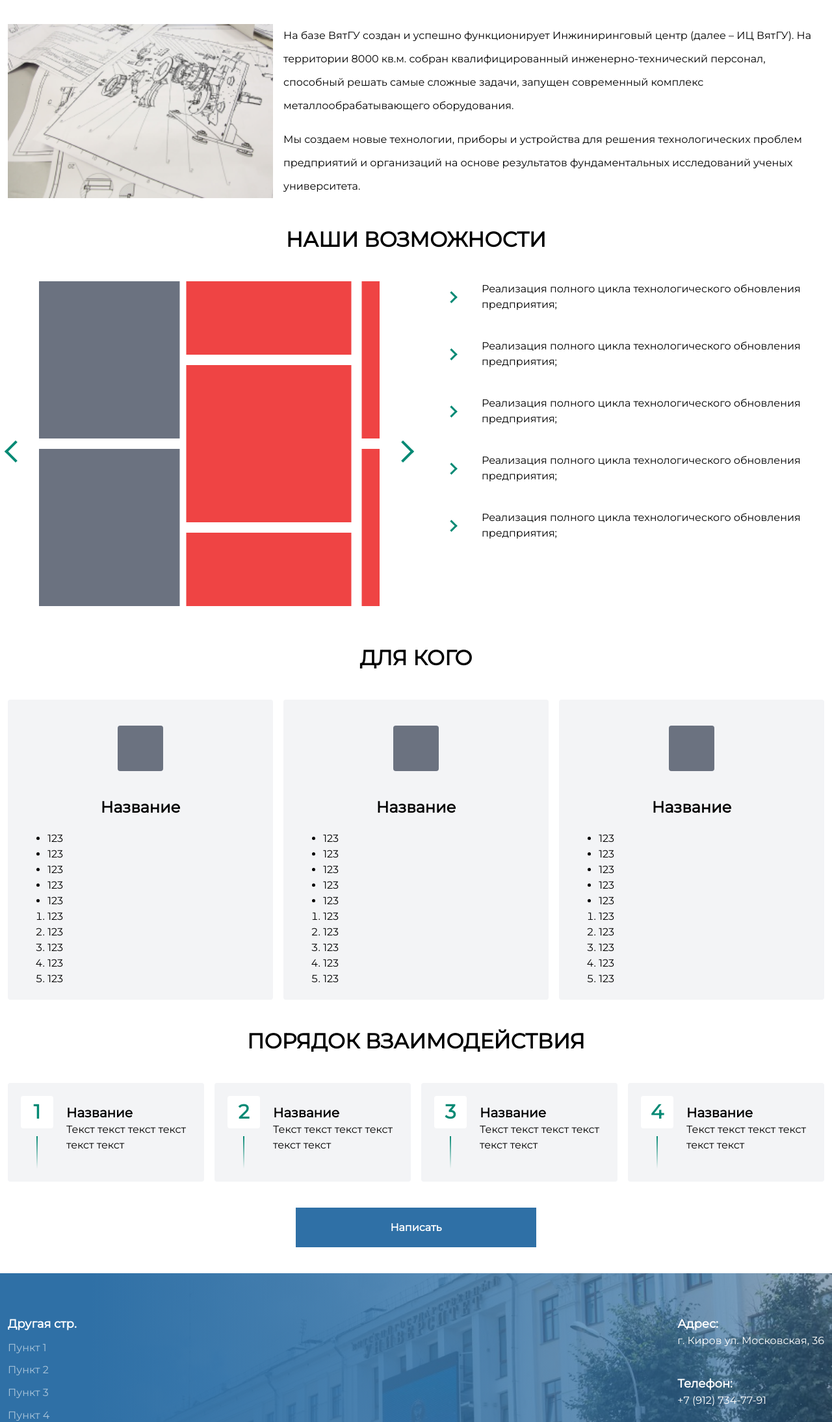
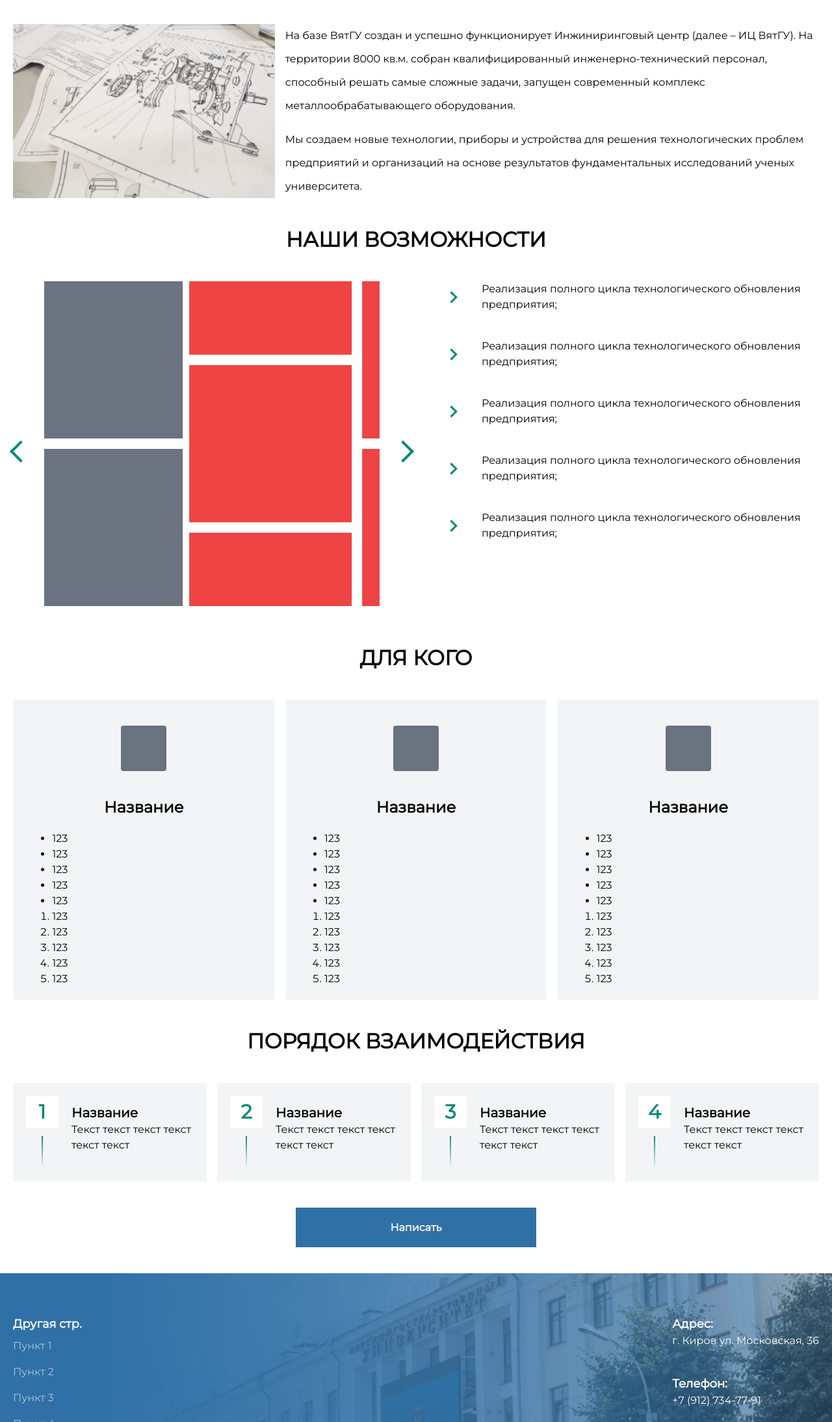
Before and after one commit to kardachh/ic_vyatsu, a website: page index.html in a window 1280 px wide. Shown: the part 611-2800 px from the top of the page at 65% size. Drawn offline with nearby package versions, Linux system fonts and the light colour scheme.

Commit message:
contacts mobile

```diff
--- a/index.html
+++ b/index.html
@@ -33,12 +33,12 @@
     </div>
 </div>
 
-<div class="h-[50vh] min-h-[400px] flex flex-col justify-center items-center container px-3 mx-auto mt-[120px]">
+<div class="h-[50vh] min-h-[400px] flex flex-col justify-center items-center container px-5 mx-auto mt-[120px]">
     <img src="assets/logo.svg" alt="logo" class="w-[30vw] max-w-[300px]"/>
     <div class="text-[24px] md:text-[40px] text-center font-[900] text-[#2F70A6] mt-5">ИНЖИНИРИНГОВЫЙ ЦЕНТР ВЯТГУ</div>
 </div>
 
-<div id="about" class="container px-3 mx-auto my-10">
+<div id="about" class="container px-5 mx-auto my-10">
     <div class="text-[20px] md:text-[32px] text-center mb-10 font-bold">О НАС</div>
     <div class="md:grid grid-cols-3 gap-4">
         <div class="col-span-1 row-span-2 overflow-hidden bg-cover"
@@ -56,7 +56,7 @@
     </div>
 </div>
 
-<div id="capabilities" class="container px-3 mx-auto my-10">
+<div id="capabilities" class="container px-5 mx-auto my-10">
     <div class="text-[20px] md:text-[32px] text-center mb-10 font-bold">НАШИ ВОЗМОЖНОСТИ</div>
     <div class="flex flex-col-reverse md:grid grid-cols-1 md:grid-cols-2 gap-4">
         <div class="relative">
@@ -161,7 +161,7 @@
     </div>
 </div>
 <!---->
-<div id="for-whom" class="container px-3 mx-auto my-10">
+<div id="for-whom" class="container px-5 mx-auto my-10">
     <div class="text-[20px] md:text-[32px] text-center mb-10 font-bold">ДЛЯ КОГО</div>
     <div class="grid grid-cols-1 md:grid-cols-3 gap-4">
         <div class="flex flex-col justify-center items-center bg-gray-100 rounded">
@@ -239,7 +239,7 @@
     </div>
 </div>
 <!---->
-<div id="interaction" class="container px-3 mx-auto my-10">
+<div id="interaction" class="container px-5 mx-auto my-10">
     <div class="text-[20px] md:text-[32px] text-center mb-10 font-bold">ПОРЯДОК ВЗАИМОДЕЙСТВИЯ</div>
     <div class="grid grid-cols-1 lg:grid-cols-4 gap-4">
         <div class="rounded bg-gray-100 p-5 flex">
@@ -327,17 +327,17 @@
         background-repeat: no-repeat;
         background-size: cover;
         background-position: top;">
-    <div class="container py-16 px-3 mx-auto flex justify-between">
+    <div class="container py-16 px-5 mx-auto flex flex-col md:flex-row justify-between">
         <div class="flex flex-col justify-between">
             <div class="text-white text-lg font-bold">Другая стр.</div>
-            <a class="text-[rgba(255,255,255,0.6)] cursor-pointer">Пункт 1</a>
-            <a class="text-[rgba(255,255,255,0.6)] cursor-pointer">Пункт 2</a>
-            <a class="text-[rgba(255,255,255,0.6)] cursor-pointer">Пункт 3</a>
-            <a class="text-[rgba(255,255,255,0.6)] cursor-pointer">Пункт 4</a>
-            <a class="text-[rgba(255,255,255,0.6)] cursor-pointer">Пункт 5</a>
-            <a class="text-[rgba(255,255,255,0.6)] cursor-pointer">Пункт 6</a>
+            <a class="text-[rgba(255,255,255,0.6)] cursor-pointer my-2 first:mt-0 last:mb-0">Пункт 1</a>
+            <a class="text-[rgba(255,255,255,0.6)] cursor-pointer my-2 first:mt-0 last:mb-0">Пункт 2</a>
+            <a class="text-[rgba(255,255,255,0.6)] cursor-pointer my-2 first:mt-0 last:mb-0">Пункт 3</a>
+            <a class="text-[rgba(255,255,255,0.6)] cursor-pointer my-2 first:mt-0 last:mb-0">Пункт 4</a>
+            <a class="text-[rgba(255,255,255,0.6)] cursor-pointer my-2 first:mt-0 last:mb-0">Пункт 5</a>
+            <a class="text-[rgba(255,255,255,0.6)] cursor-pointer my-2 first:mt-0 last:mb-0">Пункт 6</a>
         </div>
-        <div>
+        <div class="mt-10 md:mt-0">
             <div class="my-10 first:my-0 last:my-0">
                 <div class="text-white text-lg font-bold">Адрес:</div>
                 <div class="text-white">г. Киров ул. Московская, 36</div>
@@ -352,8 +352,8 @@
             </div>
         </div>
     </div>
-    <div class="w-full bg-[#2F70A6] drop-shadow-[0_-10px_30px_rgba(0,0,0,0.25)]">
-        <div class="container mx-auto h-[50px] md:h-[100px] flex justify-between items-center">
+    <div class="w-full px-5 bg-[#2F70A6] drop-shadow-[0_-10px_30px_rgba(0,0,0,0.25)]">
+        <div class="container mx-auto h-[70px] md:h-[100px] flex  justify-between items-center">
             <div class="flex items-center">
                 <a class="h-[30px] w-[30px] bg-gray-300 mx-5 first:mx-0 last:mx-0"></a>
                 <a class="h-[30px] w-[30px] bg-gray-300 mx-5 first:mx-0 last:mx-0"></a>
```
Also changed, not shown: dist/output.css.
